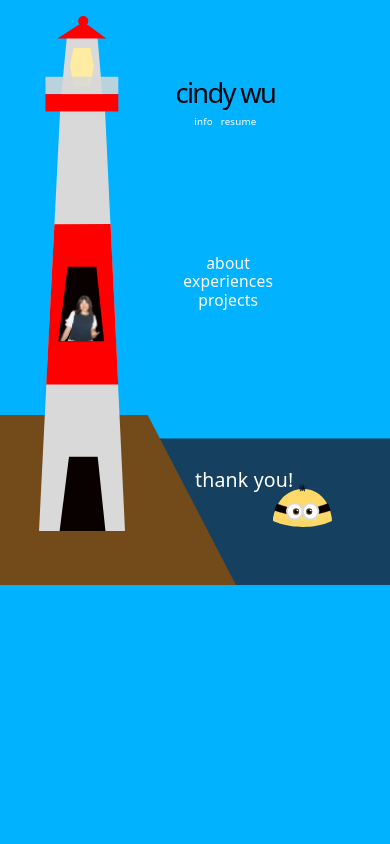
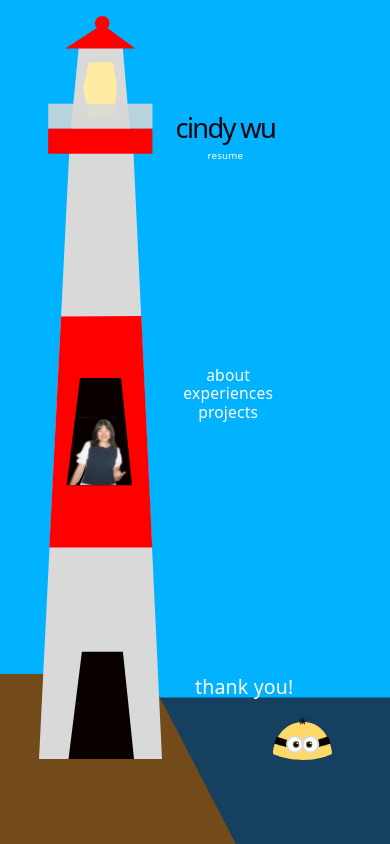
Before and after one commit to cindylemon/cindysite, a React (Vite) app: page / in a window 390 px wide. Built offline with nearby package versions, Linux system fonts and the light colour scheme.

Commit message:
will limit pushes to main after this (made info text disappear on smaller screens)

```diff
--- a/src/App.css
+++ b/src/App.css
@@ -35,6 +35,7 @@ body {
   aspect-ratio: 2 / 3;
   overflow: hidden;
   container-type: inline-size;   /* lets children use cqw units */
+  min-height: 100svh;
 }
 
 /* art layers */
@@ -106,6 +107,12 @@ body {
   font-size: 2.5cqw;
 }
 
+@media (max-width: 700px) {
+  .info-link {
+    display: none;
+  }
+}
+
 /* screen 2: about / experiences / projects */
 .main-links {
   position: absolute;
--- a/src/App.jsx
+++ b/src/App.jsx
@@ -19,7 +19,7 @@ export default function LighthouseScene() {
             <div className="title-block">
               <h1 className="name">cindy wu</h1>
               <nav className="top-links">
-                <a href="#menu">info</a>
+                <a href="#menu" className='info-link'>info</a>
                 <a href={resume} target="_blank" rel="noreferrer">resume</a>
               </nav>
             </div>
```
